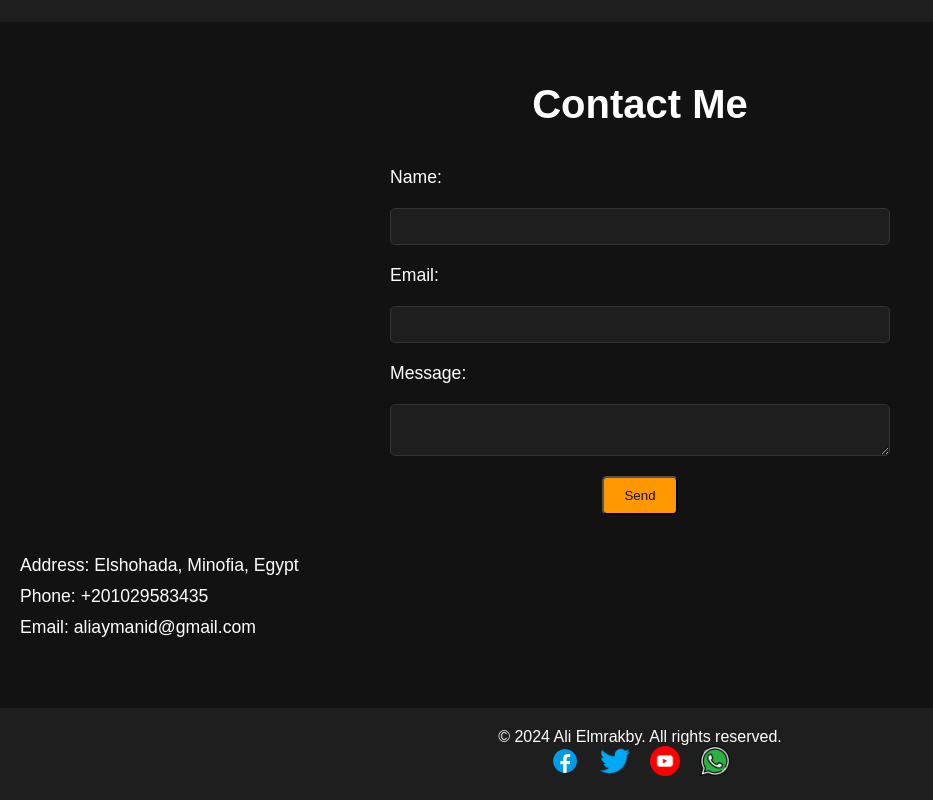
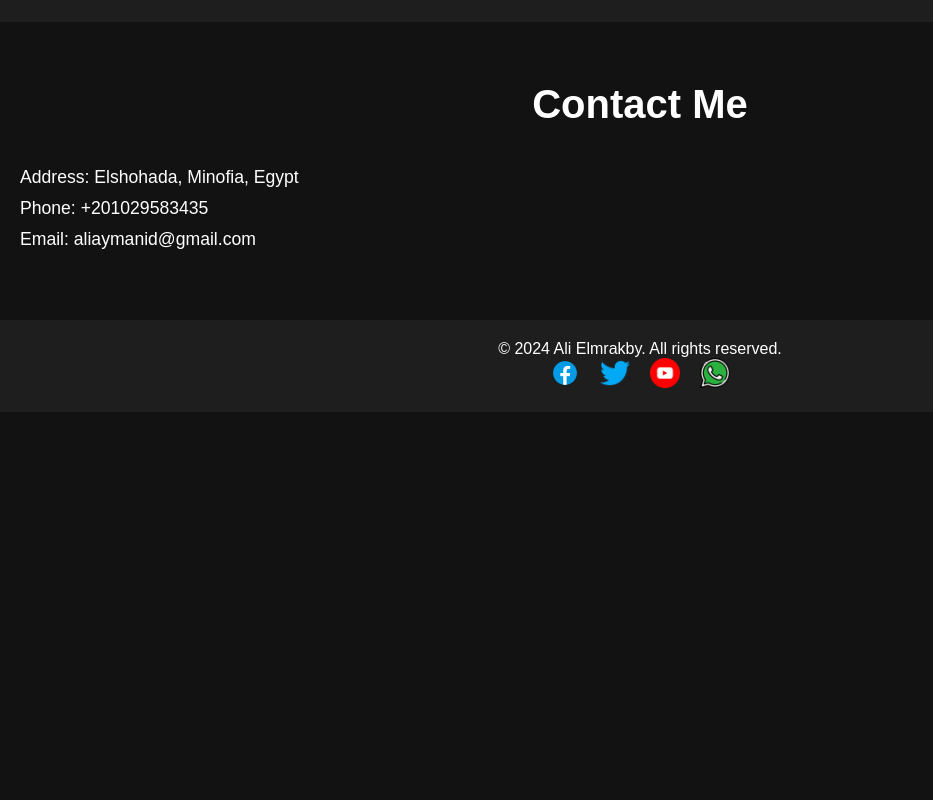
Before and after one commit to Ali-Elmrakby/AliElmrakby, a plain HTML site: page index.html in a window 1280 px wide. Shown: the part 1723-2523 px from the top of the page, without its empty margins (0-933 px from the left). After the commit the page ends 2135 px from the top, so only its background shows below. Drawn offline with Linux system fonts and the light colour scheme; a script that the page names is missing.

Commit message:
Update index.html

```diff
--- a/index.html
+++ b/index.html
@@ -75,19 +75,7 @@
     <!-- Contact Section -->
     <section id="contact" class="contact">
         <h2>Contact Me</h2>
-        <form action="send-email.php" method="post">
-            <label for="name">Name:</label>
-            <input type="text" id="name" name="name" required>
-
-            <label for="email">Email:</label>
-            <input type="email" id="email" name="email" required>
-
-            <label for="message">Message:</label>
-            <textarea id="message" name="message" required></textarea>
-
-            <button type="submit">Send</button>
-        </form>
-        <div class="contact-info">
+             <div class="contact-info">
             <p>Address: Elshohada, Minofia, Egypt</p>
             <p>Phone: +201029583435</p>
             <p>Email: aliaymanid@gmail.com</p>
```
